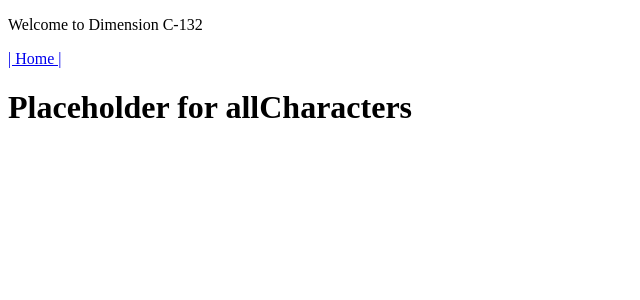
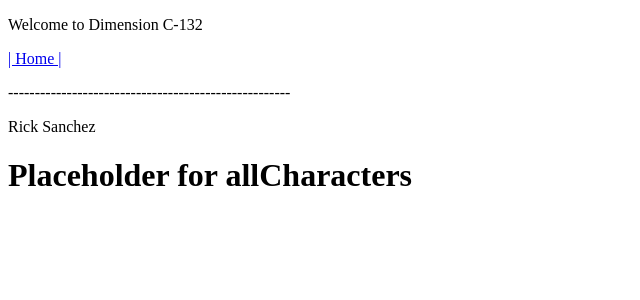
Before and after one commit to ErikGraciosa/ct-lab31-custom-hooks, a React app: page / in a window 1280 px wide. Shown: the top 300 px of the page, without its empty margins (0-640 px from the left). Built offline with nearby package versions, Linux system fonts and the light colour scheme; the HTML template or start-up script is replaced by a standard one.

Commit message:
all characters test added

```diff
--- a/src/components/characterCard/CharacterCard.jsx
+++ b/src/components/characterCard/CharacterCard.jsx
@@ -2,7 +2,7 @@ import React from 'react';
 
 function CharacterCard() {
   return (
-    <div>
+    <div>Rick Sanchez
     </div>
   );
 }
--- a/src/components/header/Header.jsx
+++ b/src/components/header/Header.jsx
@@ -6,6 +6,7 @@ const Header = () => {
     <div>
       <p>Welcome to Dimension C-132</p>
       <Link className="nav-link-button" to="/">| Home |</Link>
+      <p>-----------------------------------------------------</p>
     </div>
   );
 };
--- a/src/containers/allCharacters/AllCharacters.jsx
+++ b/src/containers/allCharacters/AllCharacters.jsx
@@ -1,8 +1,10 @@
 import React from 'react';
+import CharacterCard from '../../components/characterCard/CharacterCard';
 
 function AllCharacters() {
   return (
     <div>
+      <CharacterCard />
       <h1>Placeholder for allCharacters</h1>
     </div>
   );
```
Also changed, not shown: 2 other files (tests, documents, lock files or other folders).
